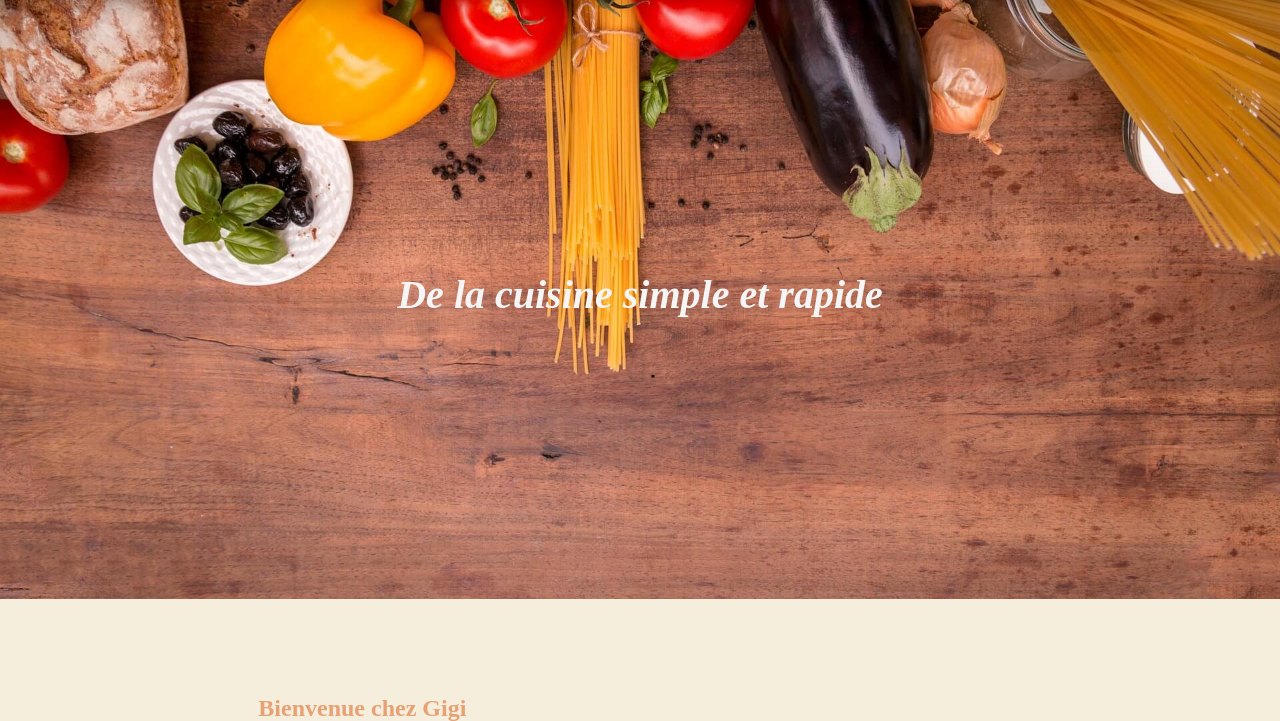
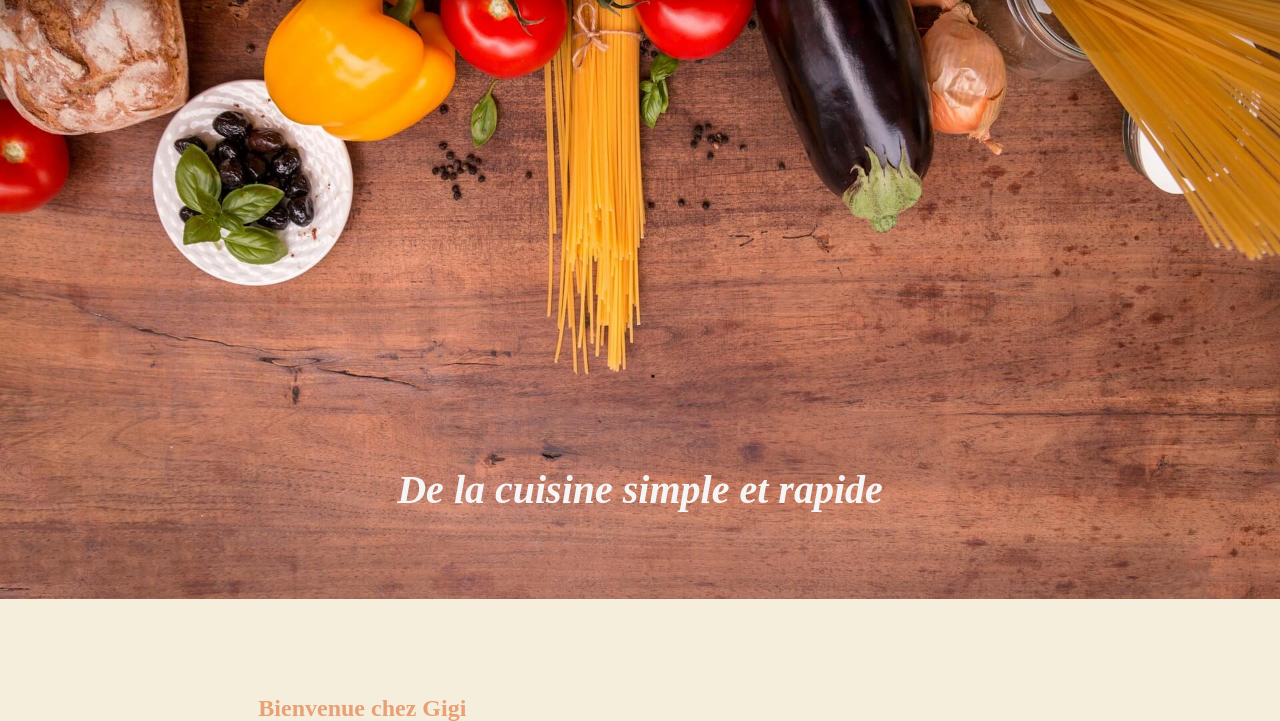
Before and after one commit to PierricM380/RecettesFaciles_Symfony_App, a Symfony app: template templates/pages/home.html.twig in a window 1280 px wide. Shown: the part 90-811 px from the top of the page. Run offline with Twig, Linux system fonts and the light colour scheme; the template is opened without the code that fills it, so the values that code supplies are empty; some libraries are stand-ins or nearby versions; some web fonts are replaced.

Commit message:
h1 title positions

```diff
--- a/public/style.css
+++ b/public/style.css
@@ -147,13 +147,17 @@ header {
     background-size: cover;
     background-repeat: no-repeat;
     background-position: center;
-    height: 225px;
+    height: 275px;
 }
 
 header section {
     display: flex;
     justify-content: center;
-    align-items: center;
+    align-items: flex-end;
+}
+
+header section h1 {
+    margin-bottom: 50px;
 }
 
 /* LOGIN & USER INFORMATIONS */
@@ -358,6 +362,10 @@ footer div span {
         height: 600px
     }
 
+    header section h1 {
+        margin-bottom: 85px;
+    }
+
     /* HOME */
     .home {
         padding-top: 50px;
```
